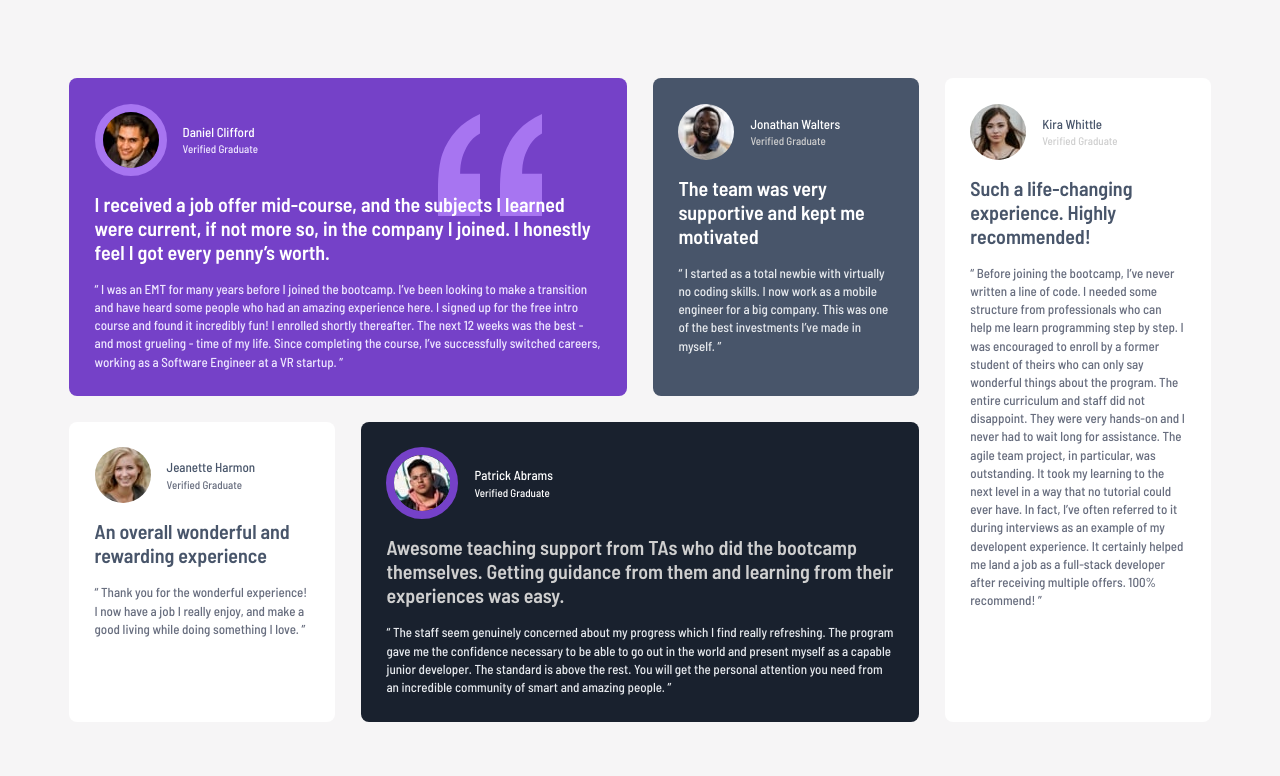
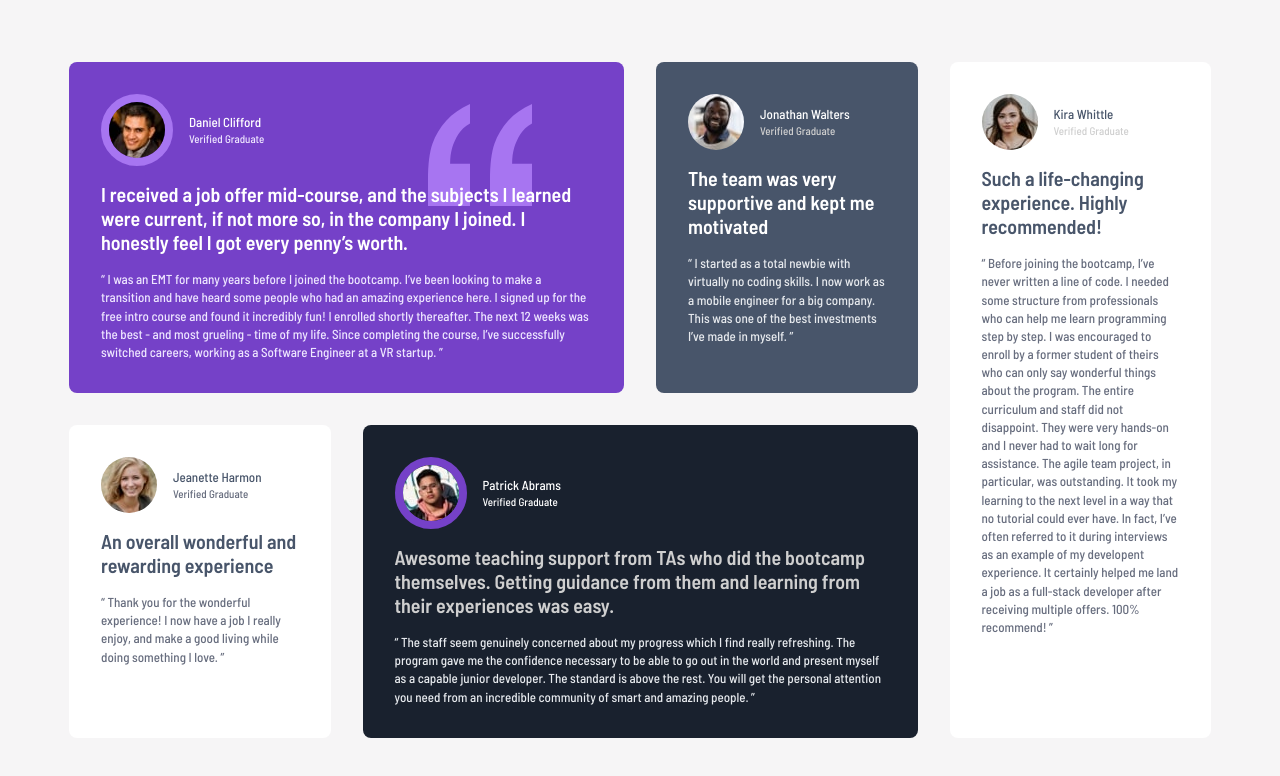
Before and after one commit to ratsagi/testimonial-grid-section-fem, a plain HTML site: page index.html in a window 1280 px wide. Drawn offline with Linux system fonts and the light colour scheme.

Commit message:
fix(css token): change space-400

```diff
--- a/style.css
+++ b/style.css
@@ -18,7 +18,7 @@
 	--space-100: 0.5rem;
 	--space-200: 1rem;
 	--space-300: 1.5rem;
-	--space-400: 1.6rem;
+	--space-400: 2rem;
 	--space-500: 2.5rem;
 
 	/* radius */
```
